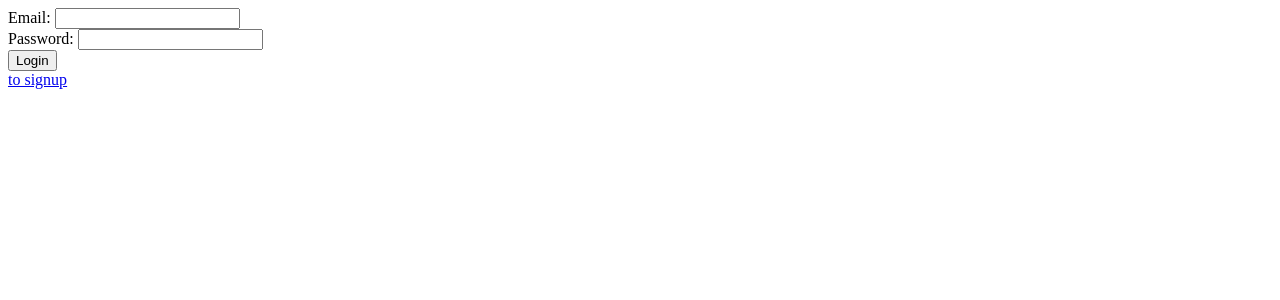
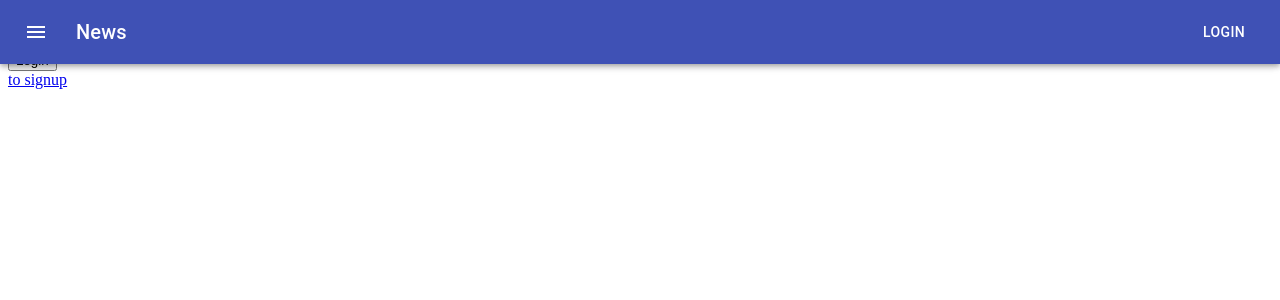
Before and after one commit to ba58ajbse/next-redux-toolkit-auth, a Next.js app: page /login in a window 1280 px wide. Shown: the top 300 px of the page. Built offline with nearby package versions, Linux system fonts and the light colour scheme; no server answers.

Commit message:
add navbar

```diff
--- /dev/null
+++ b/src/components/Navbar.tsx
@@ -0,0 +1,42 @@
+import React from 'react'
+import { createStyles, makeStyles, Theme } from '@material-ui/core/styles'
+import { AppBar, Toolbar, IconButton, Typography, Button } from '@material-ui/core'
+import { Menu } from '@material-ui/icons'
+import { useSelector } from 'react-redux'
+import { selectAuth } from '../store/slices/authSlice'
+
+const useStyles = makeStyles((theme: Theme) =>
+  createStyles({
+    root: {
+      flexGrow: 1,
+    },
+    menuButton: {
+      marginRight: theme.spacing(2),
+    },
+    title: {
+      flexGrow: 1,
+    },
+  }),
+)
+const Navbar: React.FC = () => {
+  const classes = useStyles()
+  const useState = useSelector(selectAuth)
+  return (
+    <AppBar>
+      <Toolbar>
+        <IconButton edge="start" className={classes.menuButton} color="inherit" aria-label="menu">
+          <Menu />
+        </IconButton>
+        <Typography variant="h6" className={classes.title}>
+          News
+        </Typography>
+        {useState.authenticated
+          ? <Button color="inherit">Logout</Button>
+          : <Button color="inherit">Login</Button>
+        }
+      </Toolbar>
+    </AppBar>
+  )
+}
+
+export default Navbar
--- a/src/pages/_app.tsx
+++ b/src/pages/_app.tsx
@@ -1,8 +1,8 @@
 import React, { ComponentType } from 'react'
 import { Provider } from 'react-redux'
 import { AppInitialProps } from 'next/app'
-
 import { store } from '../store/store'
+import Navbar from '../components/Navbar'
 
 const MyApp = ({
   Component,
@@ -13,7 +13,8 @@ const MyApp = ({
 }) => {
   return (
     <Provider store={store}>
-      <Component {...pageProps} />
+      <Navbar />
+        <Component {...pageProps} />
     </Provider>
   )
 }
```
